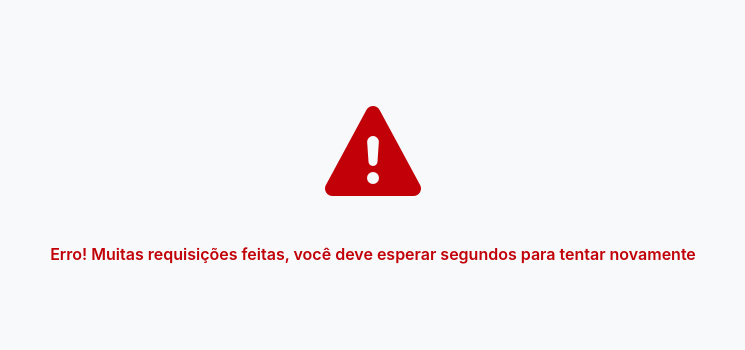
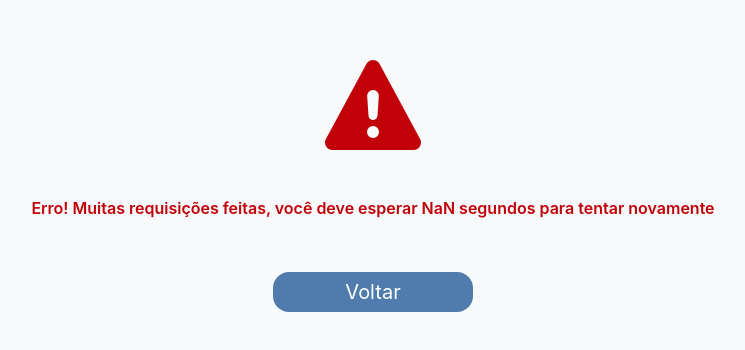
Before and after one commit to Arthur-Hirata/Vetra, a React (Vite) app in the folder Vetra/: page /too-many-requests in a window 1280 px wide. Shown: the part 214-564 px from the top of the page, without its empty margins (267-1012 px from the left). Built offline with nearby package versions, Linux system fonts and the light colour scheme.

Commit message:
Finish the front-end on the Too many requests page

```diff
--- a/Vetra/src/Components/Button.tsx
+++ b/Vetra/src/Components/Button.tsx
@@ -1,13 +1,19 @@
 interface ButtonProps{
     children?: React.ReactNode,
     onClick? : () => void,
-    className? : string
+    className? : string,
+    disabled?: boolean
 }
 
-function Button({children, onClick, className}: ButtonProps){
+function Button({children, onClick, className, disabled = false}: ButtonProps){
     return (
-        <button className={`${className} rounded-2xl bg-primary text-white w-30 h-7 transition:transform duration-300 hover:scale-105`}
-
+        <button className={`${className} rounded-2xl bg-primary text-white w-30 h-7 transition:transform duration-300 hover:scale-105
+            ${disabled
+                ? "bg-gray-400 cursor-not-allowed opacity-60"
+                : "bg-primary cursor-pointer hover:scale-105"
+            }
+        `}
+        disabled={disabled}
         onClick={onClick}>
             {children}
         </button>
--- a/Vetra/src/pages/TooManyRequests/TooManyRequests.tsx
+++ b/Vetra/src/pages/TooManyRequests/TooManyRequests.tsx
@@ -1,13 +1,31 @@
 
-import { useLocation } from "react-router-dom"
+import { useEffect, useState } from "react";
+import { useLocation, useNavigate } from "react-router-dom"
+import Button from "../../Components/Button";
+export default function TooManyRequests(){
+    const navigate = useNavigate()
+    const location = useLocation();
+    const remainigSeconds = location.state?.wait_time
+    const [seconds, setSeconds] = useState(remainigSeconds)
+    const isDisable = seconds > 0
+    useEffect(()=>{
+        if (seconds <=0){
+            return
+        }
+        const timer = setInterval(()=>{
+            setSeconds((prev:number)=>prev-1)
+        }, 1000)
+        return () => clearInterval(timer)
+    }, [seconds])
 
-export default function TooManyRequests(){
-    const location = useLocation();
-    const waitTime = location.state?.wait_time
+    const handleRetry = () =>{
+        navigate("/")
+    }
     return (
         <div className="flex flex-col items-center justify-center bg-background w-screen h-screen">
             <i className="fa-solid fa-triangle-exclamation text-red-700 text-8xl font-bold"></i>
-            <span className="text-red-700 mt-10 font-semibold">Erro! Muitas requisições feitas, você deve esperar {waitTime} segundos para tentar novamente</span>
+            <span className="text-red-700 mt-10 font-semibold">Erro! Muitas requisições feitas, você deve esperar {seconds} segundos para tentar novamente</span>
+            <Button children={"Voltar"} className={"mt-13 h-10 text-xl w-50"} onClick={handleRetry} disabled={isDisable}/>
         </div>
     )
 }
```
